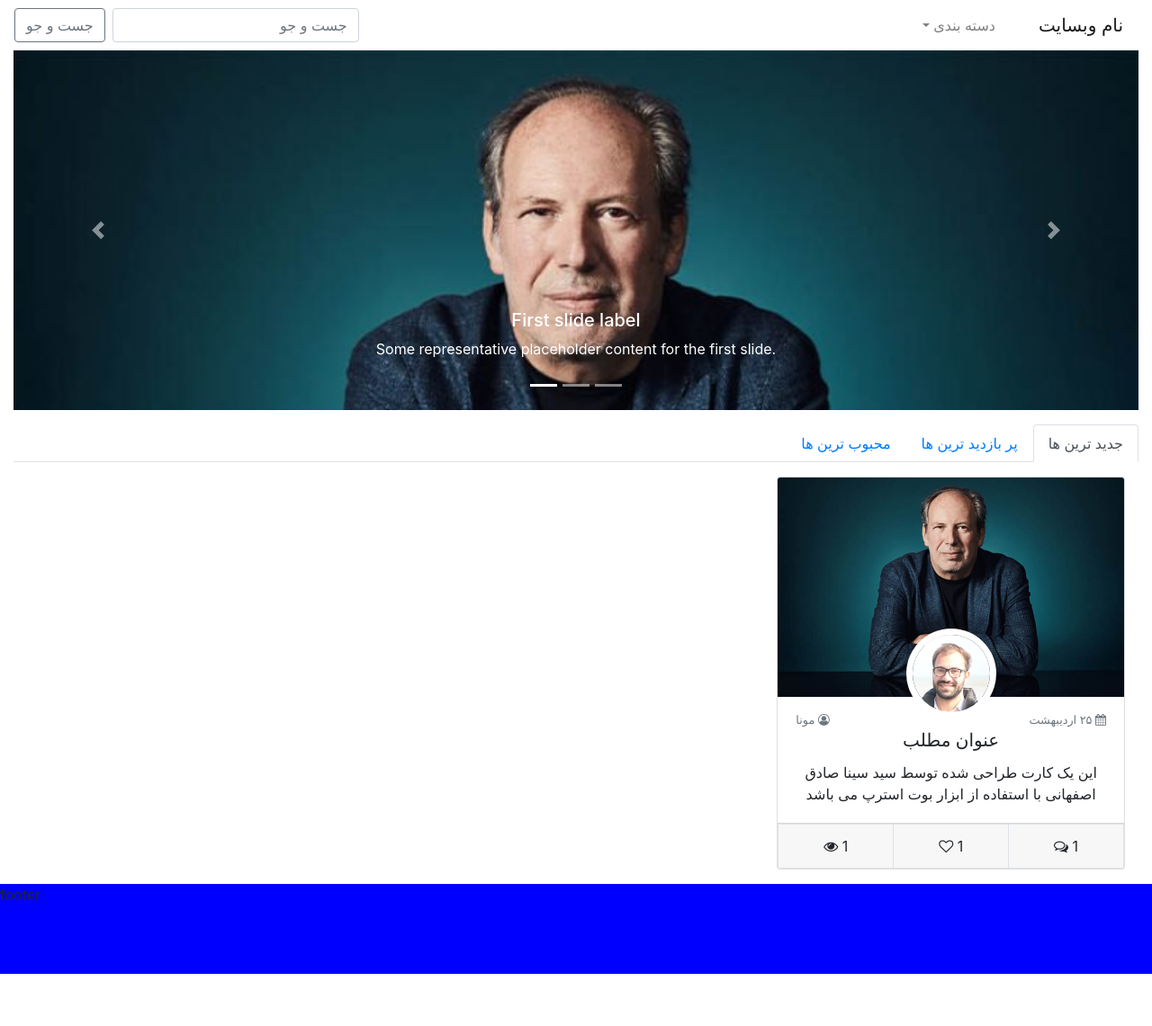
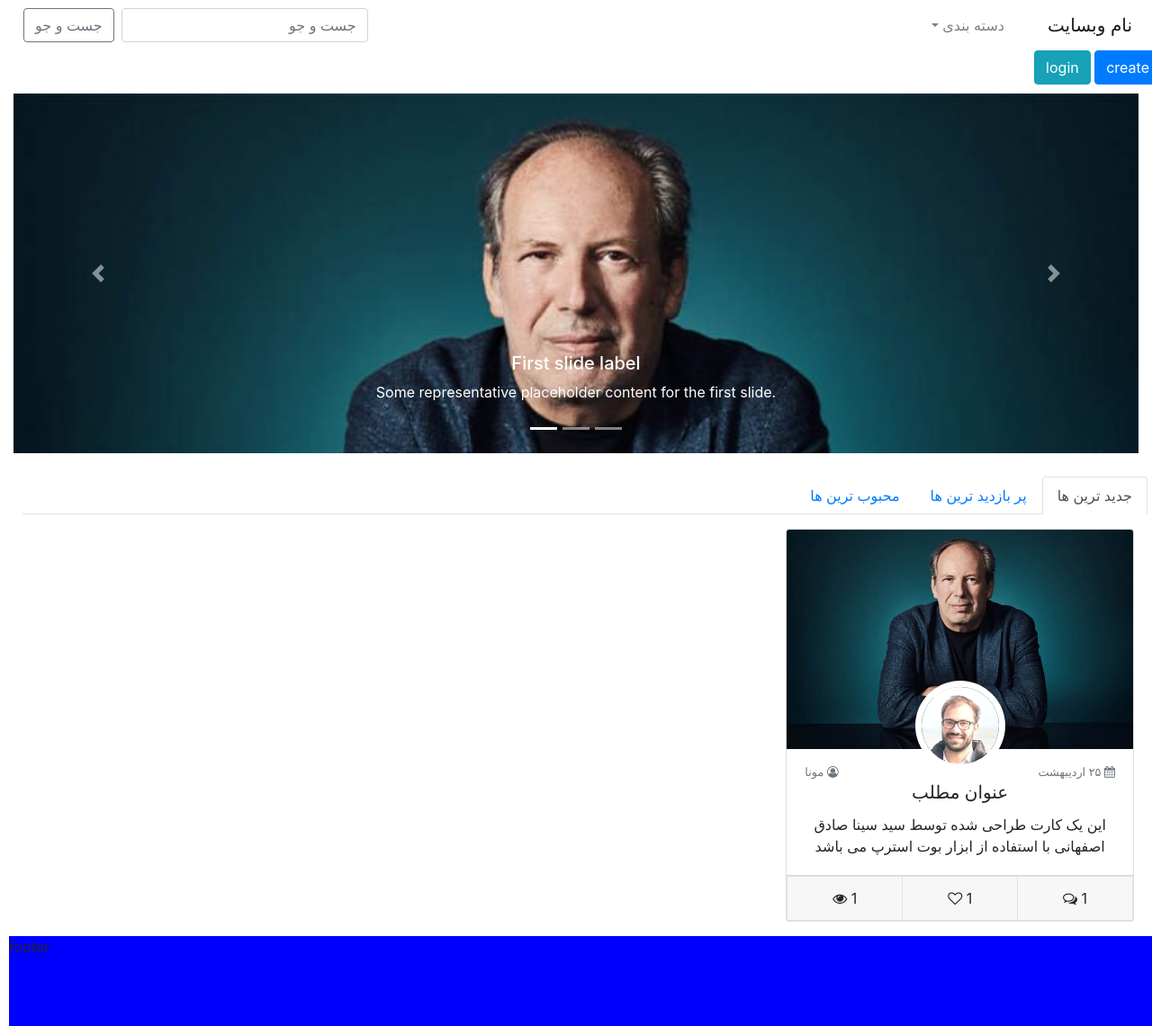
Before and after one commit to sadeghesfahani/flask-project, a Flask app: template blog/templates/blog/index.html in a window 1280 px wide. Shown: the whole page at 90% size. Before the commit the page ends 1083 px from the top, so only its background shows below. Run offline with Flask 2, Linux system fonts and the light colour scheme; the template is opened without the code that fills it, so the values that code supplies are empty; some libraries are stand-ins or nearby versions.

Commit message:
create bottun for create page and login

```diff
--- a/blog/templates/blog/index.html
+++ b/blog/templates/blog/index.html
@@ -5,7 +5,13 @@
 {{ user.first_name }}
     {% endif %}
 <!--  slider   -->
-<div class="col-12" style="direction: ltr">
+<div>
+    <form action="" method="post">
+        <a class="btn btn-primary" href="http://127.0.0.1:5000/create">create</a>
+        <a class="btn btn-info" href="http://127.0.0.1:5000/login">login</a>
+    </form>
+</div>
+<div class="col-12" style="direction: ltr; margin: 10px">
 
 
     <div id="carouselExampleCaptions" class="carousel slide" data-ride="carousel">
@@ -52,7 +58,12 @@
 
 
 </div>
-
+<!--<div>-->
+<!--    <form action="http://127.0.0.1:5000/create" method="get">-->
+<!--        <button class="btn">create</button>-->
+<!--    </form>-->
+<!--</div>-->
+<!-- under slider -->
 <div class="col-12 mt-3">
     <nav>
         <div class="nav nav-tabs" id="nav-tab" role="tablist">
```
